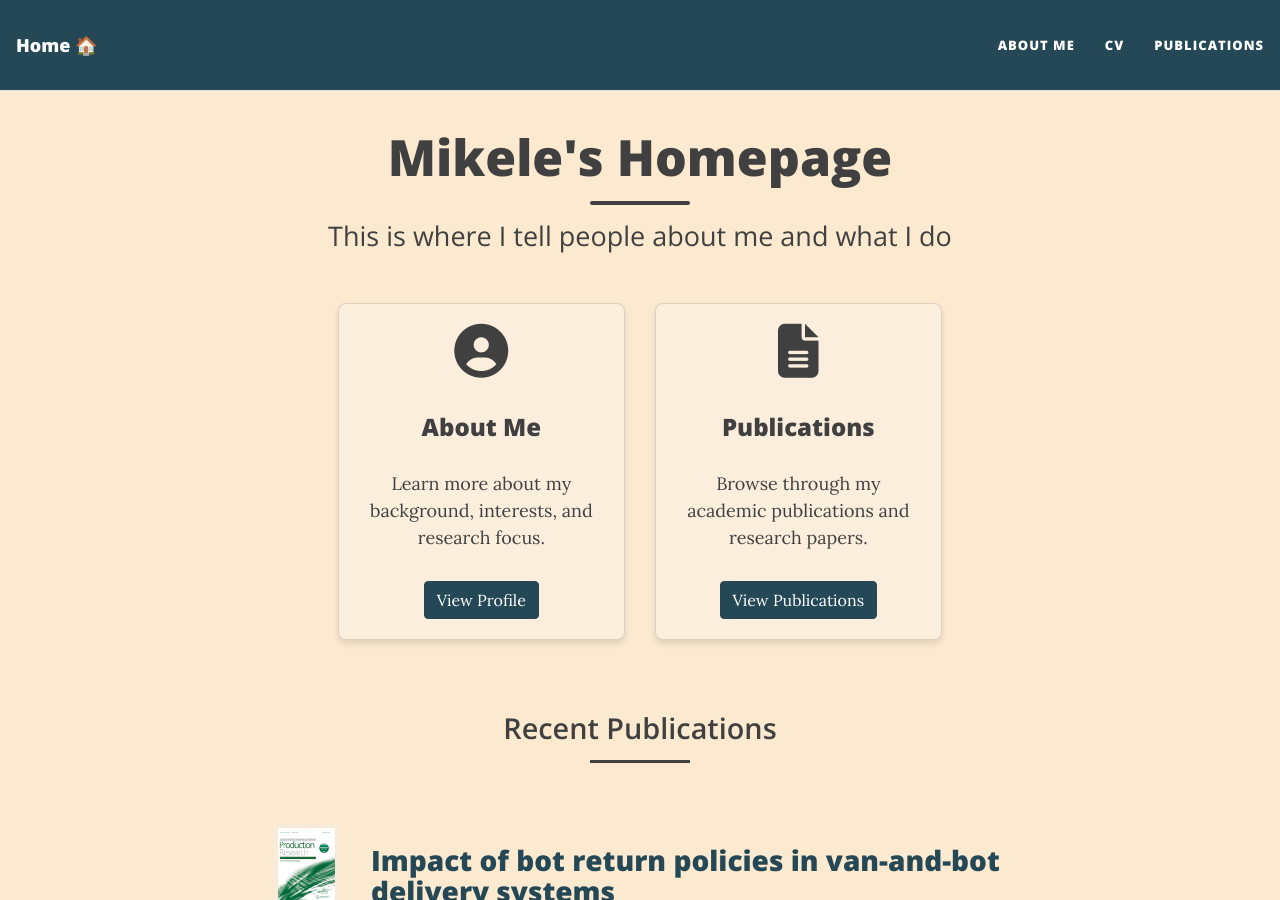
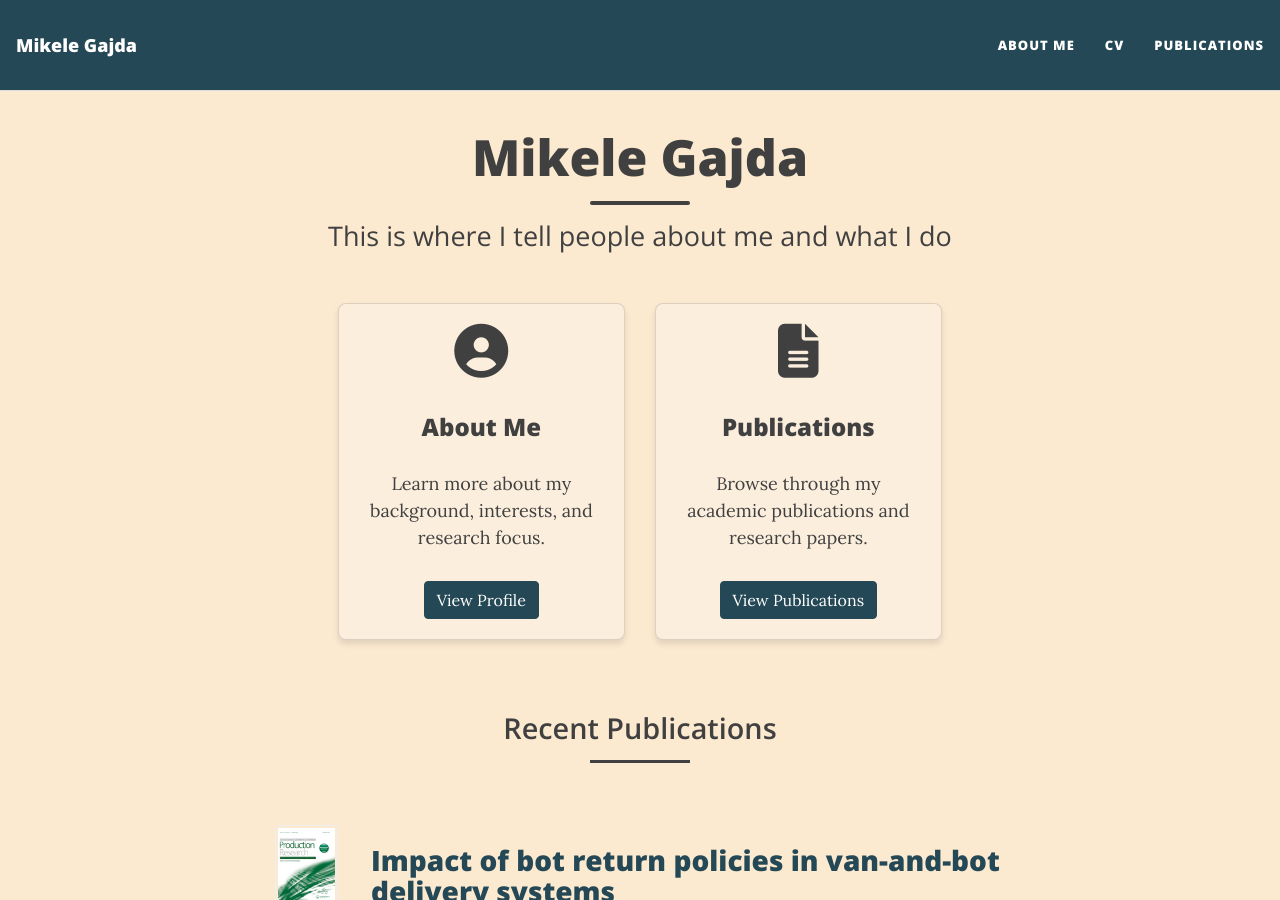
Before and after one commit to mikelegajda/my_home, a Jekyll site: the page built from index.html, in a window 1280 px wide and 900 px high. Built offline with Jekyll 4.4.1, drawn with Linux system fonts in a browser that asks for light colours; the list of posts is cut into pages by our own code.

Commit message:
name website update

```diff
--- a/_config.yml
+++ b/_config.yml
@@ -10,7 +10,8 @@
 ############################
 
 # Name of website
-title: Home 🏠
+# title: Home 🏠
+title: Mikele Gajda
 
 # Your name to show in the footer
 author: Mikele Gajda
--- a/_includes/footer.html
+++ b/_includes/footer.html
@@ -27,7 +27,7 @@
       {% if site.matomo %}
         {% if site.matomo.opt-out %}
           &nbsp;&bull;&nbsp;
-          <a href="http://{{- site.matomo.uri -}}/index.php?module=CoreAdminHome&action=optOut" target="_blank" class="text_muted">Do-not-Track</a>
+          <a href="https://{{- site.matomo.uri -}}/index.php?module=CoreAdminHome&action=optOut" target="_blank" class="text_muted">Do-not-Track</a>
         {% endif %}
       {% endif%}
 
--- a/index.html
+++ b/index.html
@@ -1,5 +1,5 @@
 ---
 layout: home
-title: Mikele
+title: Mikele Gajda
 subtitle: This is where I tell people about me and what I do
 ---
```
